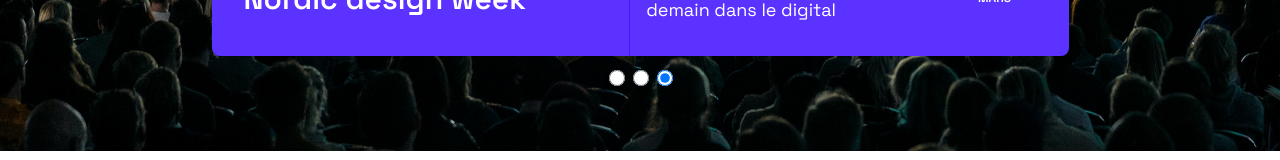
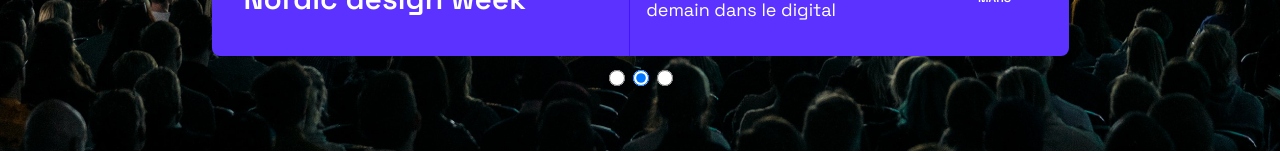
Before and after one commit to TAREK128/D-buggez-le-site-d-une-agence-d-v-nementiel, a React (Create React App) app: page / in a window 1280 px wide. Shown: the part 515-675 px from the top of the page. Built offline with nearby package versions, Linux system fonts and the light colour scheme.

Commit message:
Modifier le Footer

```diff
--- a/src/containers/Events/index.js
+++ b/src/containers/Events/index.js
@@ -46,7 +46,7 @@ const EventList = () => {
           <h3 className="SelectTitle">Catégories</h3>
           <Select
             selection={Array.from(typeList)}
-            onChange={(value) => (value ? changeType(value) : changeType(null))}
+            onChange={(value) => (value ? changeType(value) : changeType(null))} //هنا تمرير القيمة ل onChange
           />
           <div id="events" className="ListContainer">
             {filteredEvents.map((event) => (
--- a/src/containers/Slider/index.js
+++ b/src/containers/Slider/index.js
@@ -52,7 +52,7 @@ const Slider = () => {
                 key={`radio-${radioIdx}`} // radioIdx رقم الزر داخل كل مجموعة
                 type="radio"
                 name={`radio-button-${idx}`}
-                checked={idx === radioIdx}
+                checked={index  === radioIdx} // اضافة اندكس هنا لانه رقم الشريحة بينما ايديكس رقم العنصر داخل ماب
                 readOnly
               />
             ))}
--- a/src/contexts/DataContext/index.js
+++ b/src/contexts/DataContext/index.js
@@ -16,9 +16,10 @@ export const api = {
   },
 };
 
-export const DataProvider = ({ children }) => {
+export const DataProvider = ({ children }) => { // داخل DataProvider
   const [error, setError] = useState(null);
   const [data, setData] = useState(null);
+
   const getData = useCallback(async () => {
     try {
       setData(await api.loadData());
@@ -26,10 +27,15 @@ export const DataProvider = ({ children }) => {
       setError(err);
     }
   }, []);
+
   useEffect(() => {
     if (data) return;
     getData();
   });
+
+const last = data?.events?.length ? data.events[data.events.length - 1] : null; // حساب آخر حدث
+
+
 
   return (
     <DataContext.Provider
@@ -37,6 +43,7 @@ export const DataProvider = ({ children }) => {
       value={{
         data,
         error,
+        last , // تمرير لاست هنا
       }}
     >
       {children}
--- a/src/pages/Home/index.js
+++ b/src/pages/Home/index.js
@@ -10,10 +10,13 @@ import Logo from "../../components/Logo";
 import Icon from "../../components/Icon";
 import Form from "../../containers/Form";
 import Modal from "../../containers/Modal";
-import { useData } from "../../contexts/DataContext";
+import { useData } from "../../contexts/DataContext"; //استدعاء useData
 
 const Page = () => {
   const {last} = useData()
+   console.log("last:", last); // اضفت هذا الكونسول لفحص لاست  ان كان موجود او لا
+
+
   return <>
     <header>
       <Menu />
@@ -115,14 +118,18 @@ const Page = () => {
     </main>
     <footer className="row">
       <div className="col presta">
+
         <h3>Notre derniére prestation</h3>
+
         <EventCard
-          imageSrc={last?.cover} //
+          imageSrc={last?.cover} // مشكلة عدم استدعاء لاست كان يظهر في كونسول النتيجة انديفند
           title={last?.title}
           date={new Date(last?.date)}
           small
           label="boom"
+
         />
+
       </div>
       <div className="col contact">
         <h3>Contactez-nous</h3>
```
